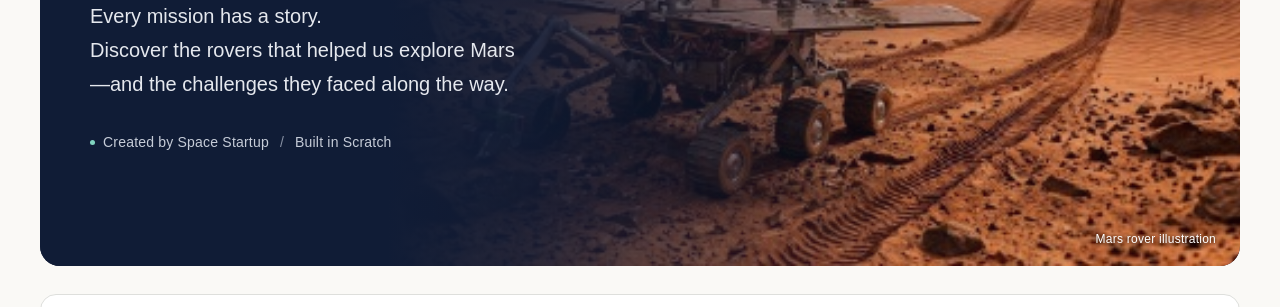
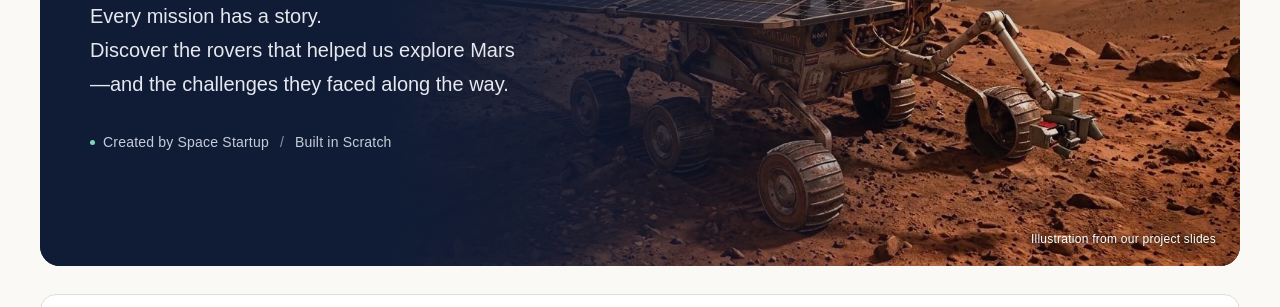
Before and after one commit to spacestartup26-cell/space-startup-rover, a plain HTML site: page index.html in a window 1280 px wide. Shown: the part 416-723 px from the top of the page. Drawn offline with Linux system fonts and the light colour scheme; no server answers.

Commit message:
Restore the original Rover banner image

```diff
--- a/index.html
+++ b/index.html
@@ -23,7 +23,7 @@
 
   <main id="main">
     <section class="hero wrap" aria-labelledby="project-title">
-      <img class="hero-image" src="assets/rover-banner-20261115.jpeg" width="432" height="254" alt="Illustration of a Mars rover on red terrain beneath a colorful sunset sky" fetchpriority="high">
+      <img class="hero-image" src="assets/rover-hero.webp" width="1376" height="768" alt="Illustration of a rover on a rocky Martian landscape, from our project presentation" fetchpriority="high">
       <div class="hero-shade"></div>
       <div class="hero-content">
         <p class="eyebrow"><span aria-hidden="true">✦</span> A journey through Mars exploration</p>
@@ -31,7 +31,7 @@
         <p class="hero-intro">Every mission has a story.<br>Discover the rovers that helped us explore Mars—and the challenges they faced along the way.</p>
         <div class="mission-tag"><span class="tag-dot" aria-hidden="true"></span> Created by Space Startup <span aria-hidden="true">/</span> Built in Scratch</div>
       </div>
-      <span class="image-caption">Mars rover illustration</span>
+      <span class="image-caption">Illustration from our project slides</span>
     </section>
 
     <section class="project-video-section wrap" id="project-video" aria-labelledby="project-video-title">
```
